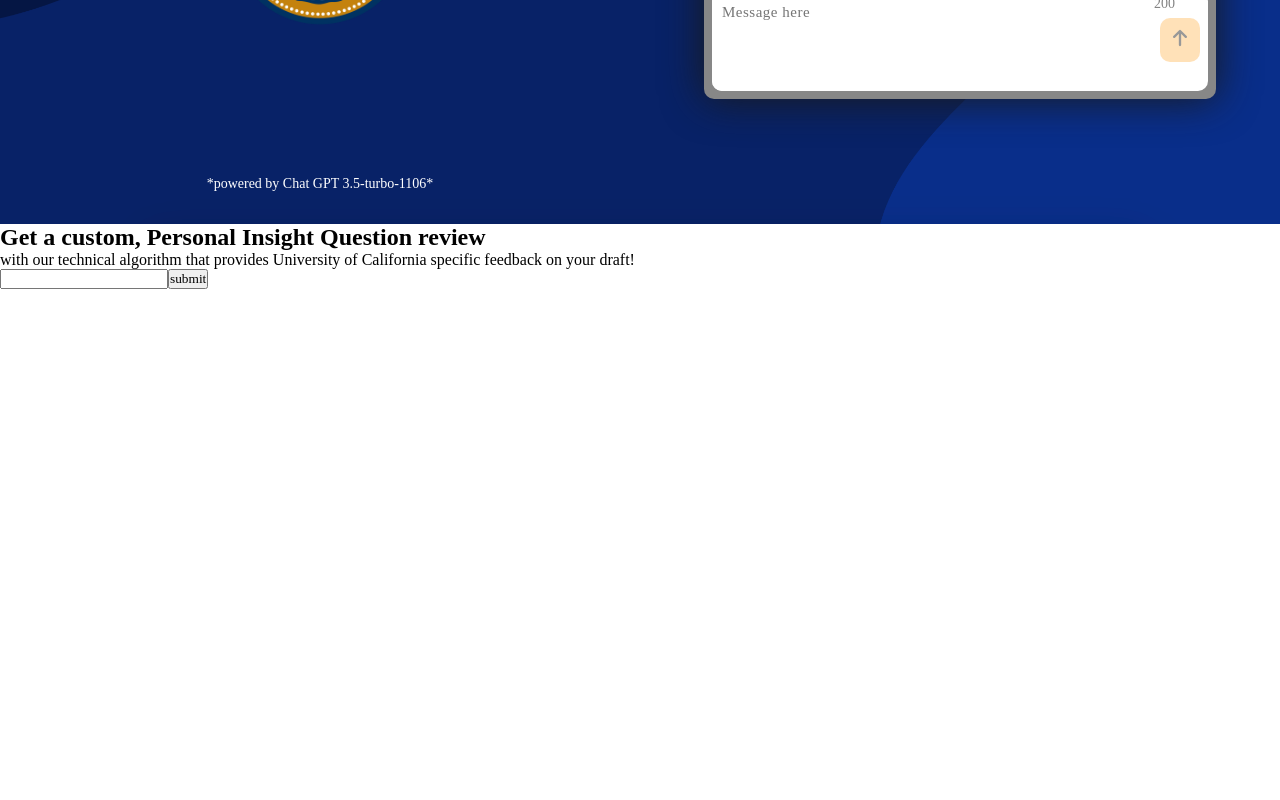
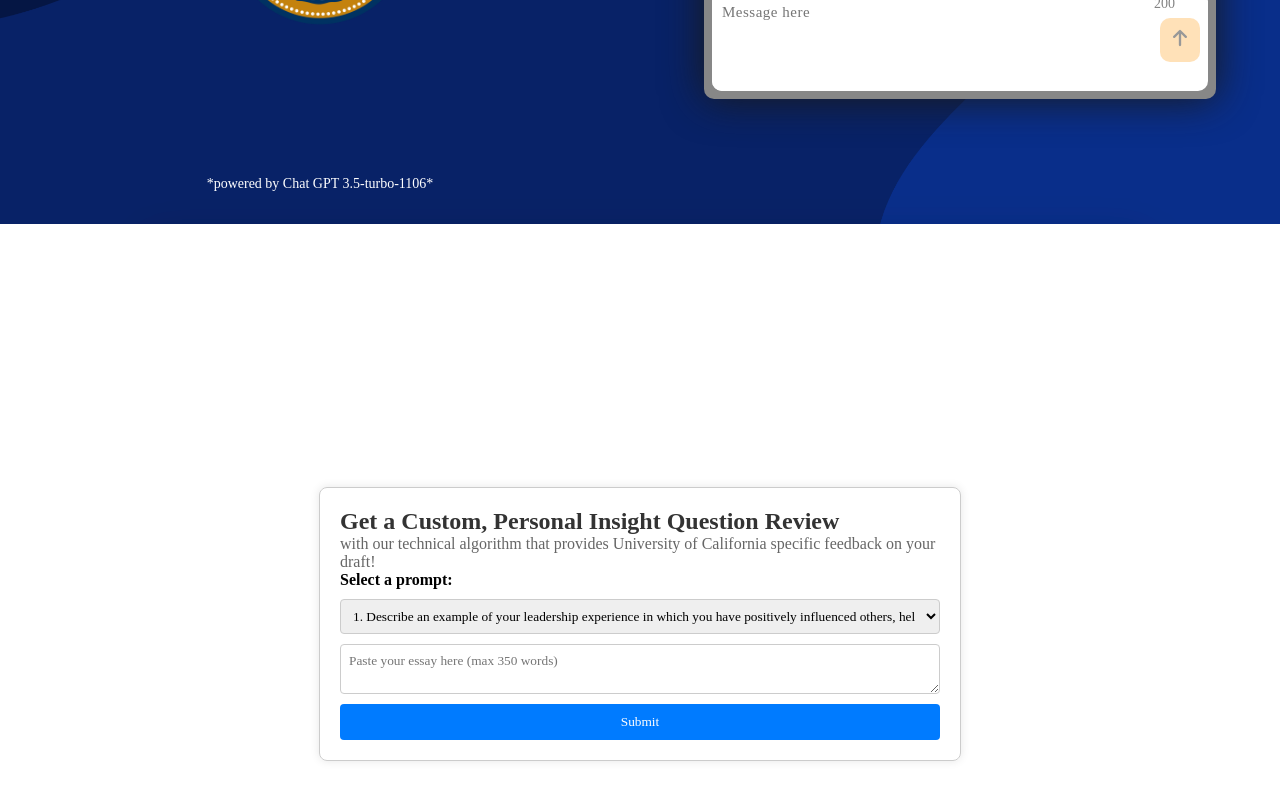
Before and after one commit to Lopez-Jordan/UC-Chatbot, a React (Vite) app in the folder client/: page / in a window 1280 px wide. Shown: the part 576-1376 px from the top of the page. Built offline with nearby package versions, Linux system fonts and the light colour scheme; a web font is replaced by a local one.

Commit message:
made a lot of the second page, need to work on the message score display

```diff
--- a/client/src/Reviewer.css
+++ b/client/src/Reviewer.css
@@ -1,3 +1,53 @@
-.second{
-    height: 80vh;
-}
+.reviewer-container {
+    display: flex;
+    justify-content: center;
+    align-items: center;
+    height: 100vh;
+  }
+
+  .reviewer-content {
+    max-width: 600px;
+    padding: 20px;
+    border: 1px solid #ccc;
+    border-radius: 8px;
+    box-shadow: 0 0 10px rgba(0, 0, 0, 0.1);
+  }
+
+  h2 {
+    color: #333;
+  }
+
+  p {
+    color: #666;
+  }
+
+  #reviewForm {
+    display: flex;
+    flex-direction: column;
+    gap: 10px;
+  }
+
+  label {
+    font-weight: bold;
+  }
+
+  select,
+  textarea {
+    padding: 8px;
+    border: 1px solid #ccc;
+    border-radius: 4px;
+  }
+
+  button {
+    padding: 10px;
+    background-color: #007bff;
+    color: #fff;
+    border: none;
+    border-radius: 4px;
+    cursor: pointer;
+    transition: background-color 0.3s;
+  }
+
+  button:hover {
+    background-color: #0056b3;
+  }
--- a/client/src/Reviewer.jsx
+++ b/client/src/Reviewer.jsx
@@ -1,26 +1,65 @@
+import React, { useState } from 'react';
 import './Reviewer.css';
-import { useEffect, useState } from 'react';
 
-export default function Reviewer (){
-
+export default function Reviewer() {
   const [inputEssay, setInputEssay] = useState("");
   const [prompt, setPrompt] = useState("");
   const [JSONreview, setJSONreview] = useState({});
 
-    const handleFormSubmit = (e) => {
+  const handleFormSubmit = async (e) => {
     e.preventDefault();
-    }
+
+    alert(`Selected Prompt: ${prompt}\nEssay: ${inputEssay}`);
+
+    const JSONscore = await fetch('/api/JSONscore', {
+      method: "POST",
+      headers: {
+        "Content-Type": "application/json"
+      },
+      body: JSON.stringify({essayPrompt: prompt, inputEssay: inputEssay})
+    });
+    let respondedJSONscore = await JSONscore.json();
+    console.log(respondedJSONscore);
+
+    // 1: Make a fetch 'POST' to the /api/JSONscore (essayPrompt, inputEssay) and get the returned JSON object
+    // 2: Use score JSON object to display scores in a visually appealing way
+    // 3: Make a fetch 'POST' to /api/JSON/review (essayPrompt, inputEssay, JSONscore)
+    // 4: Show the results
+
+    setInputEssay("");
+    setPrompt(""); // Reset the prompt after submission
+  };
 
   return (
-        <>
-            <div className='second'>
-                <h2>Get a custom, Personal Insight Question review</h2>
+    <div className='reviewer-container'>
+      <div className='reviewer-content'>
+        <h2>Get a Custom, Personal Insight Question Review</h2>
         <p>with our technical algorithm that provides University of California specific feedback on your draft!</p>
-                <form onSubmit={handleFormSubmit}>
-                    <input id="inputEssay" ></input>
-                    <button type='submit'>submit</button>
+        <form id="reviewForm" onSubmit={handleFormSubmit}>
+          <label htmlFor="prompt">Select a prompt:</label>
+          <select
+            id="prompt"
+            onChange={(e) => setPrompt(e.target.value)}
+            value={prompt}
+          >
+            <option value="">1. Describe an example of your leadership experience in which you have positively influenced others, helped resolve disputes or contributed to group efforts over time.</option>
+            <option value="1">2. Every person has a creative side, and it can be expressed in many ways: problem solving, original and innovative thinking, and artistically, to name a few. Describe how you express your creative side.</option>
+            <option value="2">3. What would you say is your greatest talent or skill? How have you developed and demonstrated that talent over time?</option>
+            <option value="3">4. Describe how you have taken advantage of a significant educational opportunity or worked to overcome an educational barrier you have faced.</option>
+            <option value="4">5. Describe the most significant challenge you have faced and the steps you have taken to overcome this challenge. How has this challenge affected your academic achievement? </option>
+            <option value="5">6. Think about an academic subject that inspires you. Describe how you have furthered this interest inside and/or outside of the classroom. </option>
+            <option value="6">7. What have you done to make your school or your community a better place?</option>
+            <option value="7">8. Beyond what has already been shared in your application, what do you believe makes you a strong candidate for admissions to the University of California?</option>
+            </select>
+          <textarea
+            onChange={(e) => setInputEssay(e.target.value)}
+            value={inputEssay}
+            id="inputEssay"
+            placeholder="Paste your essay here (max 350 words)"
+          ></textarea>
+          <button type='submit'>Submit</button>
         </form>
       </div>
-        </>
+    </div>
   );
 }
```
Lines whose indentation alone changed are shown as unchanged.
